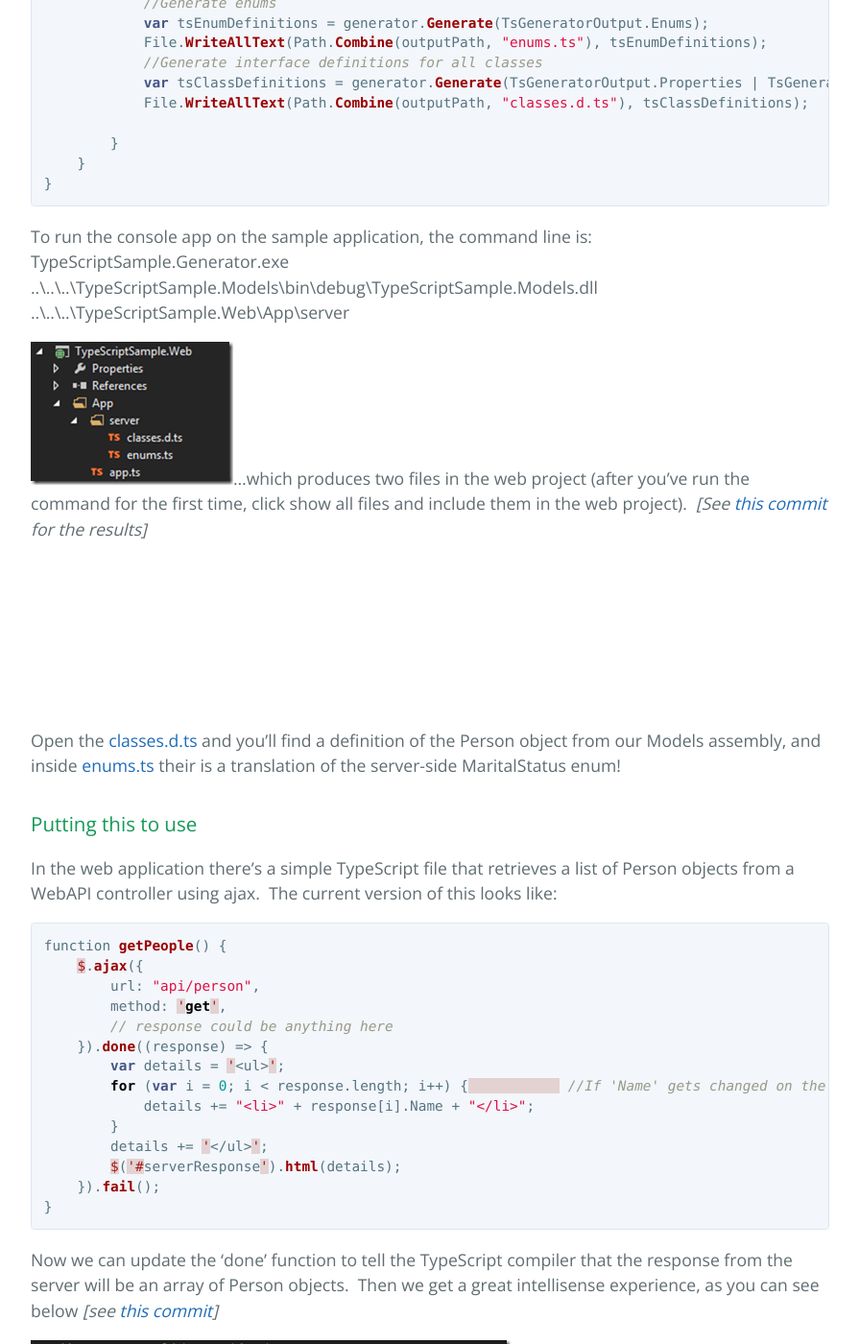
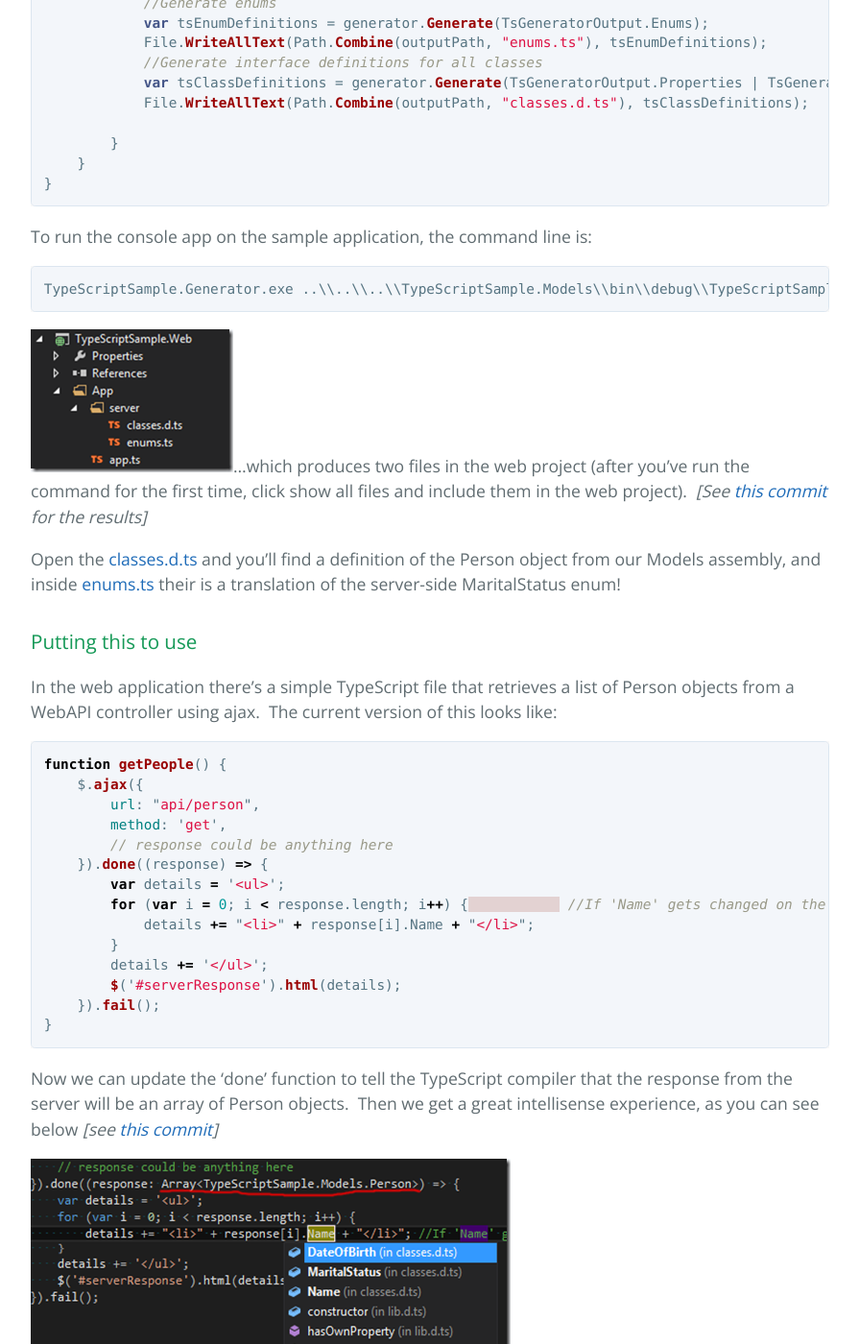
Before and after one commit to slovely/ghpages, a Jekyll site: the page built from _posts/archived/2014-11-09-using-typelite-to-generate-typescript.markdown, in a window 1280 px wide and 1400 px high, scrolled down 2624 px. Shown: the whole window at 96% size, without its empty margins (192-1087 px from the left). Built offline with Jekyll 4.4.1, drawn with Linux system fonts in a browser that asks for light colours.

Commit message:
General updates/fixes

````diff
--- a/_posts/archived/2014-11-07-typelite-has-gone-v1.0.markdown
+++ b/_posts/archived/2014-11-07-typelite-has-gone-v1.0.markdown
@@ -44,6 +44,6 @@
 {% include youtubeplayer.html id="csZffHb8Sdw" %}
 
 My [next
-post](http://blog.simonlovely.com/archive/2014/11/09/using-typelite-to-generate-typescript.aspx)will
+post](http://blog.simonlovely.com/archive/2014/11/09/using-typelite-to-generate-typescript.aspx) will
 document how I achieved this, and then I’ll document how to wire it into
 your build process.
--- a/_posts/archived/2014-11-09-using-typelite-to-generate-typescript.markdown
+++ b/_posts/archived/2014-11-09-using-typelite-to-generate-typescript.markdown
@@ -47,9 +47,9 @@
 ### Here’s what I did…
 
 *(You can follow along with my example using the repository
-at*[*https://github.com/slovely/TypeScriptSample*](https://github.com/slovely/TypeScriptSample "https://github.com/slovely/TypeScriptSample")*.
+at [https://github.com/slovely/TypeScriptSample](https://github.com/slovely/TypeScriptSample "https://github.com/slovely/TypeScriptSample").
 The starting point for the example is
-this*[*commit*](https://github.com/slovely/TypeScriptSample/tree/7b7bac8f65613be3d28e405ea8c0da66b70268fd)*.)*
+this [commit](https://github.com/slovely/TypeScriptSample/tree/7b7bac8f65613be3d28e405ea8c0da66b70268fd)*.)
 
 First, you’ll need to separate the objects that are sent/received by
 your MVC/WebAPI actions (or, if you are crazy, your WebForms [WebMethod]
@@ -61,7 +61,7 @@
 one item,
 [Person](https://github.com/slovely/TypeScriptSample/blob/7b7bac8f65613be3d28e405ea8c0da66b70268fd/src/TypeScriptSample.Web/Models/Person.cs)).
 *[If you are following along see
-this*[*commit*](https://github.com/slovely/TypeScriptSample/commit/41ff4e8ce56bfe5bf08300db4e075587c9b7d4e1)*.]*
+this [commit](https://github.com/slovely/TypeScriptSample/commit/41ff4e8ce56bfe5bf08300db4e075587c9b7d4e1).]*)
 
 Next, create a new console application and use Nuget to add package
 [TypeLite.Lib](https://www.nuget.org/packages/TypeLite.Lib) (it might be
@@ -129,25 +129,17 @@
 }
 ```
 
-To run the console app on the sample application, the command line is: \
-TypeScriptSample.Generator.exe
-..\\..\\..\\TypeScriptSample.Models\\bin\\debug\\TypeScriptSample.Models.dll
-..\\..\\..\\TypeScriptSample.Web\\App\\server
+To run the console app on the sample application, the command line is:
+```
+TypeScriptSample.Generator.exe ..\\..\\..\\TypeScriptSample.Models\\bin\\debug\\TypeScriptSample.Models.dll ..\\..\\..\\TypeScriptSample.Web\\App\\server
+```
 
-[![image](http://blog.simonlovely.com/Images/LiveWriterUploaded/Generation-of-TypeScript-for_11FD1/image_thumb.png "image")](http://blog.simonlovely.com/Images/LiveWriterUploaded/Generation-of-TypeScript-for_11FD1/image.png)…which
+[![image](/images/LiveWriterUploaded/Generation-of-TypeScript-for_11FD1/image_thumb.png "image")](http://blog.simonlovely.com/Images/LiveWriterUploaded/Generation-of-TypeScript-for_11FD1/image.png)…which
 produces two files in the web project (after you’ve run the command for
 the first time, click show all files and include them in the web
 project).  *[See [this
 commit](https://github.com/slovely/TypeScriptSample/commit/4ec67d241f54e2b13caddf53a66327d2d6af1fb1)
 for the results]*
-
-
-
-
-
-
-
-
 
 Open the
 [classes.d.ts](https://github.com/slovely/TypeScriptSample/blob/4ec67d241f54e2b13caddf53a66327d2d6af1fb1/src/TypeScriptSample.Web/App/server/classes.d.ts)
@@ -162,7 +154,7 @@
 list of Person objects from a WebAPI controller using ajax.  The current
 version of this looks like:
 
-```csharp
+```javascript
 function getPeople() {
     $.ajax({
         url: "api/person",
@@ -185,23 +177,7 @@
 [this
 commit](https://github.com/slovely/TypeScriptSample/commit/857dfc31e551b2020627a9226f615c4de5f18ae2)]*
 
-[![image](http://blog.simonlovely.com/Images/LiveWriterUploaded/Generation-of-TypeScript-for_11FD1/image_thumb_3.png "image")](http://blog.simonlovely.com/Images/LiveWriterUploaded/Generation-of-TypeScript-for_11FD1/image_3.png)
-
-
-
-
-
-
-
-
-
-
-
-
-
-
-
-
+[![image](/images/LiveWriterUploaded/Generation-of-TypeScript-for_11FD1/image_thumb_3.png "image")](/images/LiveWriterUploaded/Generation-of-TypeScript-for_11FD1/image_3.png)
 
 That’s the basics done… However, if we add or rename a property on our
 server model, we have to manually re-run the generator app to get the
--- a/_posts/archived/2015-11-16-generating-typescript-at-build-time-using-typelite.markdown
+++ b/_posts/archived/2015-11-16-generating-typescript-at-build-time-using-typelite.markdown
@@ -24,7 +24,7 @@
 that have gone live, and it’s proved it’s worth.
 
 In the [previous episode](http://blog.simonlovely.com/archive/2014/11/09/using-typelite-to-generate-typescript.aspx),
-we had a solution setup in which we could regenerate our TS interfaces
+ we had a solution setup in which we could regenerate our TS interfaces
 by running a command.  Now to make it generate on each build.
 
 ### Step One
````
